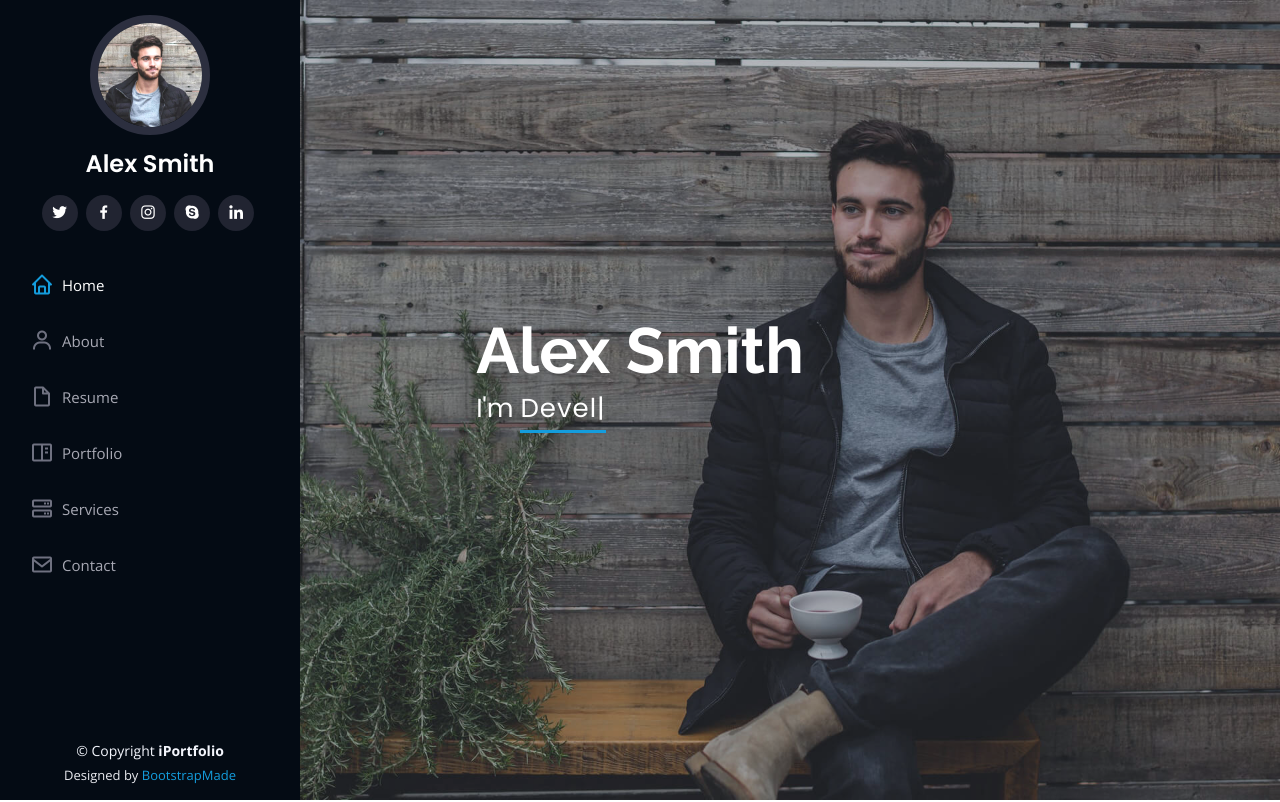
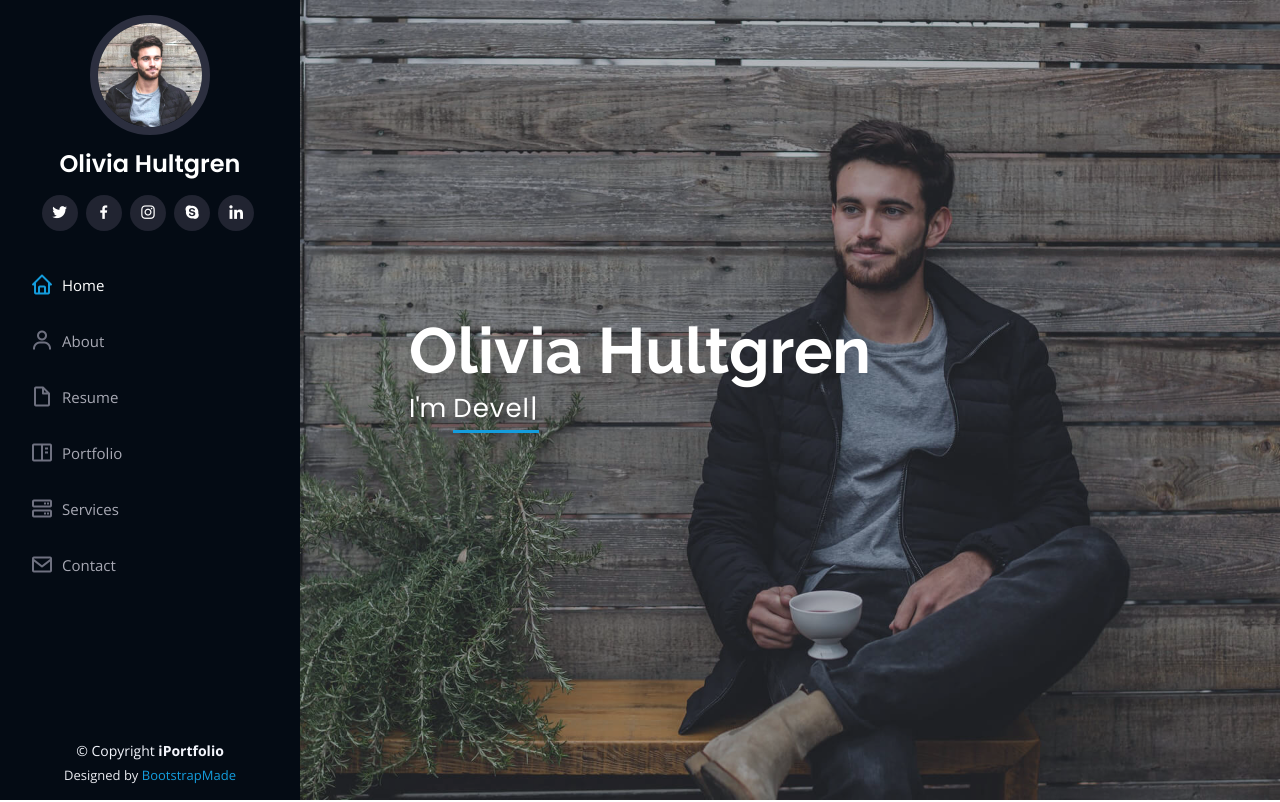
Before and after one commit to livhultgren/recipes, a plain HTML site: page iPortfolio/index.html in a window 1280 px wide. Shown: the top 802 px of the page. Drawn offline with nearby package versions, Linux system fonts and the light colour scheme; files whose address does not match are found by name.

Commit message:
Name change

```diff
--- a/iPortfolio/index.html
+++ b/iPortfolio/index.html
@@ -46,7 +46,7 @@
 
       <div class="profile">
         <img src="assets/img/profile-img.jpg" alt="" class="img-fluid rounded-circle">
-        <h1 class="text-light"><a href="index.html">Alex Smith</a></h1>
+        <h1 class="text-light"><a href="index.html">Olivia Hultgren</a></h1>
         <div class="social-links mt-3 text-center">
           <a href="#" class="twitter"><i class="bx bxl-twitter"></i></a>
           <a href="#" class="facebook"><i class="bx bxl-facebook"></i></a>
@@ -72,7 +72,7 @@
   <!-- ======= Hero Section ======= -->
   <section id="hero" class="d-flex flex-column justify-content-center align-items-center">
     <div class="hero-container" data-aos="fade-in">
-      <h1>Alex Smith</h1>
+      <h1>Olivia Hultgren</h1>
       <p>I'm <span class="typed" data-typed-items="Designer, Developer, Freelancer, Photographer"></span></p>
     </div>
   </section><!-- End Hero -->
```
Also changed, not shown: 1 other file.
